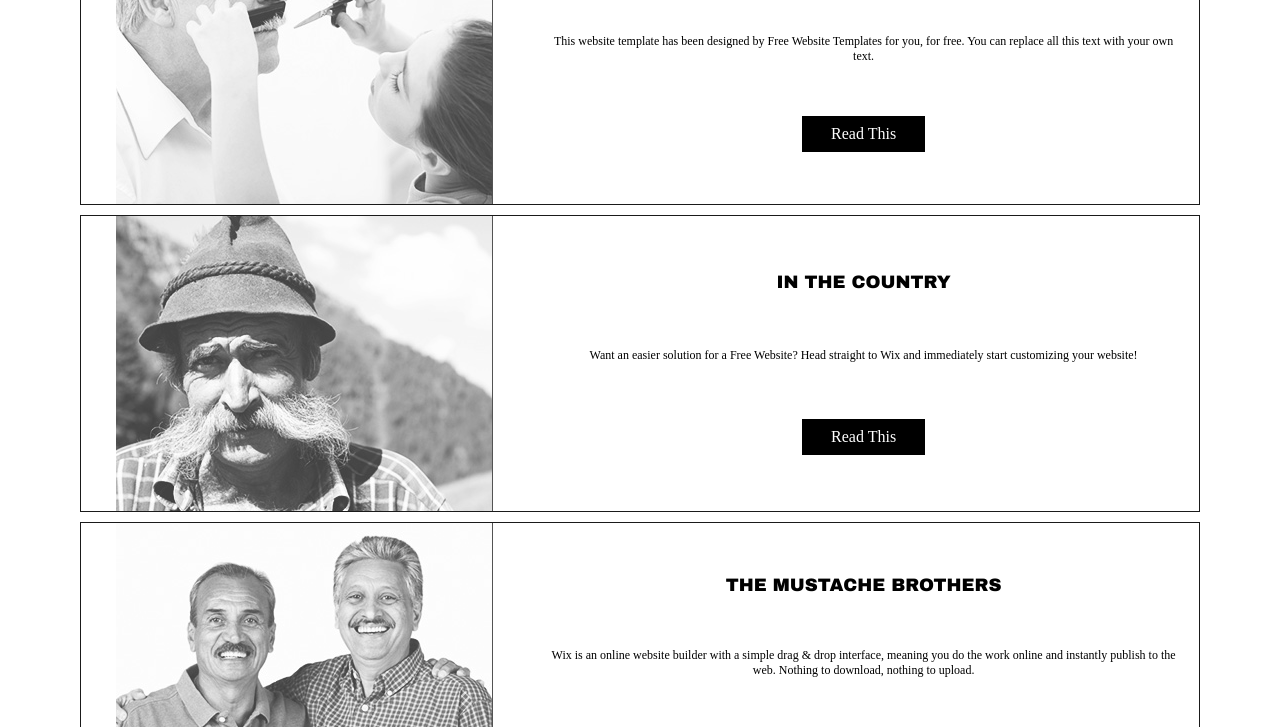
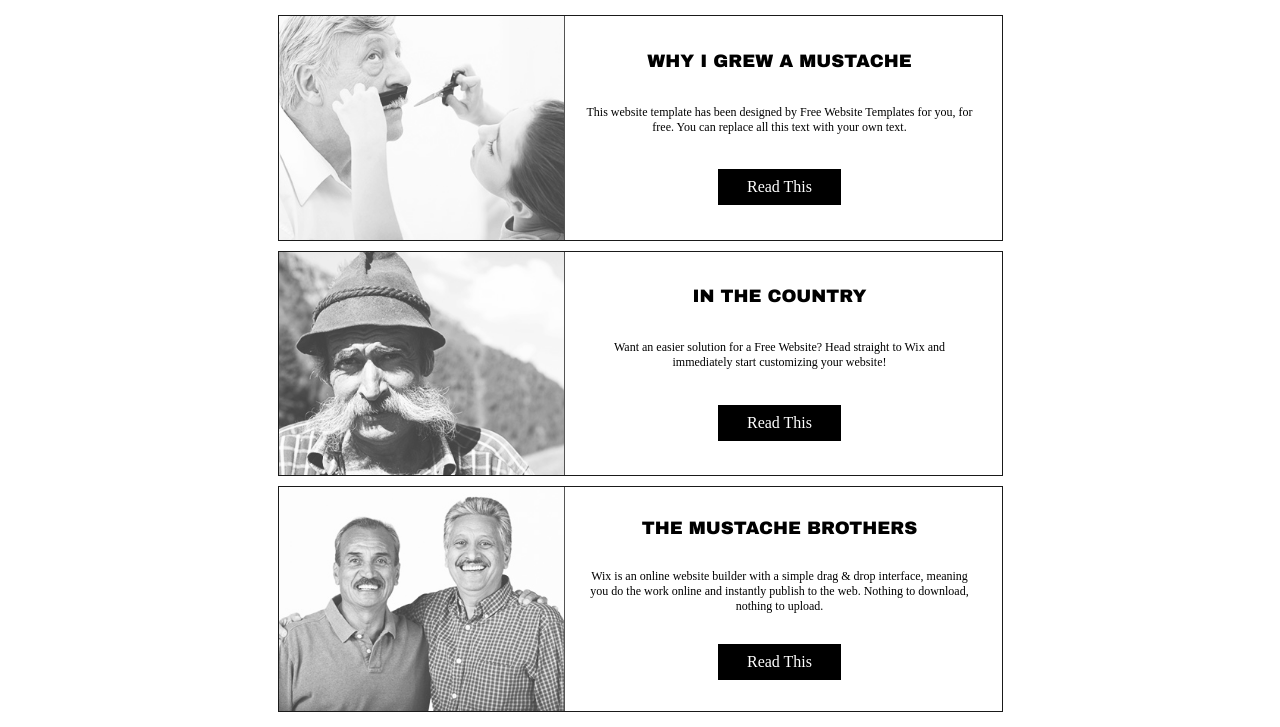
Before and after one commit to AndrewHemry/hairSalonWebsite_AH, a plain HTML site: page pages/blog.html in a window 1280 px wide. Shown: the part 264-991 px from the top of the page. Drawn offline with Linux system fonts and the light colour scheme.

Commit message:
Updating Blog for sizing issues

```diff
--- a/styling/blog.css
+++ b/styling/blog.css
@@ -2,7 +2,7 @@ body {
     display: block;
 }
 
-.main-container {
+.mainContainer {
     width: 100%;
     height: 100%;
 }
@@ -73,14 +73,16 @@ section:nth-of-type(2) {
     display: flex;
     flex-direction: column;
     justify-content: center;
+    align-items: center;
 }
 
 section:nth-of-type(2) div:not(.flex) {
     display: grid;
-    grid-template-columns: 0.8fr 1.2fr;
+    grid-template-columns: 286px 430px;
     margin-bottom: 10px;
     justify-items: center;
     border: 1.5px solid #1a1a1a;
+    width: 725px;
 }
 
 section:nth-of-type(2) div a img {
--- /dev/null
+++ b/styling/contact.css
@@ -0,0 +1,8 @@
+body {
+    display: block;
+}
+
+.mainContainer {
+    width: 100%;
+    height: 100%;
+}
```
Also changed, not shown: pages/contact.html (added, +19 -0 lines), 2 other files.
